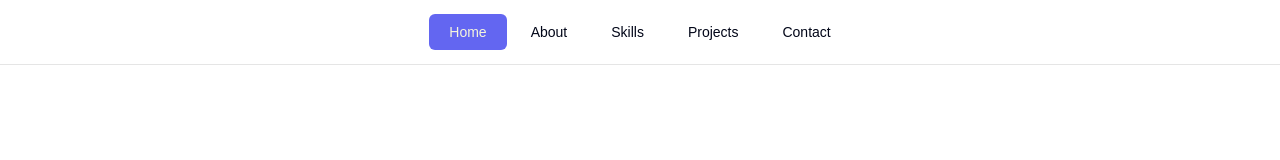
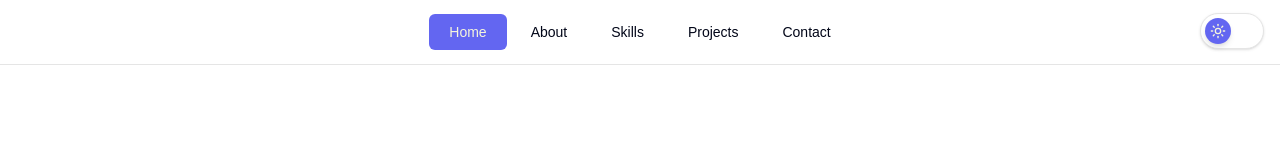
Before and after one commit to abelxo19/porifolio-site, a Next.js app: page / in a window 1280 px wide. Shown: the top 160 px of the page. Built offline with nearby package versions, Linux system fonts and the light colour scheme; no server answers.

Commit message:
feat: added dark mode design to the existing portifolio site

```diff
--- a/app/globals.css
+++ b/app/globals.css
@@ -122,11 +122,15 @@
 
 @layer base {
   * {
-    @apply border-neutral-200 outline-ring/50;
+    @apply border-neutral-200 outline-ring/50 dark:border-neutral-800;
   }
   body {
     @apply bg-background text-foreground;
     font-family: Arial, Helvetica, sans-serif;
+  }
+
+  .dark {
+    color-scheme: dark;
   }
 }
 
--- a/components/layout.tsx
+++ b/components/layout.tsx
@@ -5,6 +5,7 @@ import { useState, useEffect } from "react"
 import { Home, Briefcase, User, Code, Mail, Menu, X } from "lucide-react"
 import Link from "next/link"
 import { cn } from "@/lib/utils"
+import ThemeToggle from "@/components/theme-toggle"
 
 interface LayoutProps {
   children: React.ReactNode
@@ -47,7 +48,7 @@ export default function Layout({ children }: LayoutProps) {
   return (
     <div className="flex flex-col min-h-screen">
       {/* Navbar */}
-      <header className="sticky top-0 z-50 bg-background border-b border-neutral-200">
+      <header className="sticky top-0 z-50 bg-background border-b border-neutral-200 dark:border-neutral-800">
         <div className="container mx-auto px-4">
           <div className="flex items-center justify-center h-16">
             {/* Desktop Navigation */}
@@ -69,8 +70,16 @@ export default function Layout({ children }: LayoutProps) {
               </NavLink>
             </nav>
 
+            <div className="absolute right-14 md:right-4">
+              <ThemeToggle />
+            </div>
+
             {/* Mobile Menu Button */}
-            <button className="md:hidden p-5 absolute right-0" onClick={() => setIsMenuOpen(!isMenuOpen)}>
+            <button
+              className="md:hidden p-5 absolute right-0 text-foreground"
+              onClick={() => setIsMenuOpen(!isMenuOpen)}
+              aria-label={isMenuOpen ? "Close menu" : "Open menu"}
+            >
               {isMenuOpen ? <X className="h-6 w-6" /> : <Menu className="h-6 w-6" />}
             </button>
           </div>
@@ -78,7 +87,7 @@ export default function Layout({ children }: LayoutProps) {
 
         {/* Mobile Navigation - Now with fade animation */}
         <div
-          className={`md:hidden absolute left-0 right-0 top-16 bg-background border-t border-neutral-200 shadow-lg z-40 transition-all duration-300 ease-in-out ${
+          className={`md:hidden absolute left-0 right-0 top-16 bg-background border-t border-neutral-200 shadow-lg z-40 transition-all duration-300 ease-in-out dark:border-neutral-800 ${
             isMenuOpen ? "opacity-100 translate-y-0" : "opacity-0 -translate-y-4 pointer-events-none"
           }`}
         >
--- /dev/null
+++ b/components/theme-toggle.tsx
@@ -0,0 +1,42 @@
+"use client"
+
+import { Moon, Sun } from "lucide-react"
+import { useEffect, useState } from "react"
+
+export default function ThemeToggle() {
+  const [isDark, setIsDark] = useState(false)
+
+  useEffect(() => {
+    const savedTheme = window.localStorage.getItem("theme")
+    const shouldUseDark = savedTheme === "dark"
+
+    document.documentElement.classList.toggle("dark", shouldUseDark)
+    setIsDark(shouldUseDark)
+  }, [])
+
+  const toggleTheme = () => {
+    const nextTheme = !isDark
+
+    document.documentElement.classList.toggle("dark", nextTheme)
+    window.localStorage.setItem("theme", nextTheme ? "dark" : "light")
+    setIsDark(nextTheme)
+  }
+
+  return (
+    <button
+      type="button"
+      onClick={toggleTheme}
+      aria-label={`Switch to ${isDark ? "light" : "dark"} mode`}
+      className="group relative inline-flex h-9 w-16 items-center rounded-full border border-neutral-200 bg-white p-1 shadow-sm transition-colors hover:bg-secondary focus-visible:outline-none focus-visible:ring-2 focus-visible:ring-primary/40 dark:border-neutral-700 dark:bg-neutral-900 dark:hover:bg-neutral-800"
+    >
+      <span
+        className={`absolute inset-y-1 grid aspect-square place-items-center rounded-full bg-primary text-primary-foreground shadow-md transition-transform duration-300 ${
+          isDark ? "translate-x-7" : "translate-x-0"
+        }`}
+      >
+        {isDark ? <Moon className="h-4 w-4" /> : <Sun className="h-4 w-4" />}
+      </span>
+      <span className="sr-only">Toggle theme</span>
+    </button>
+  )
+}
```
